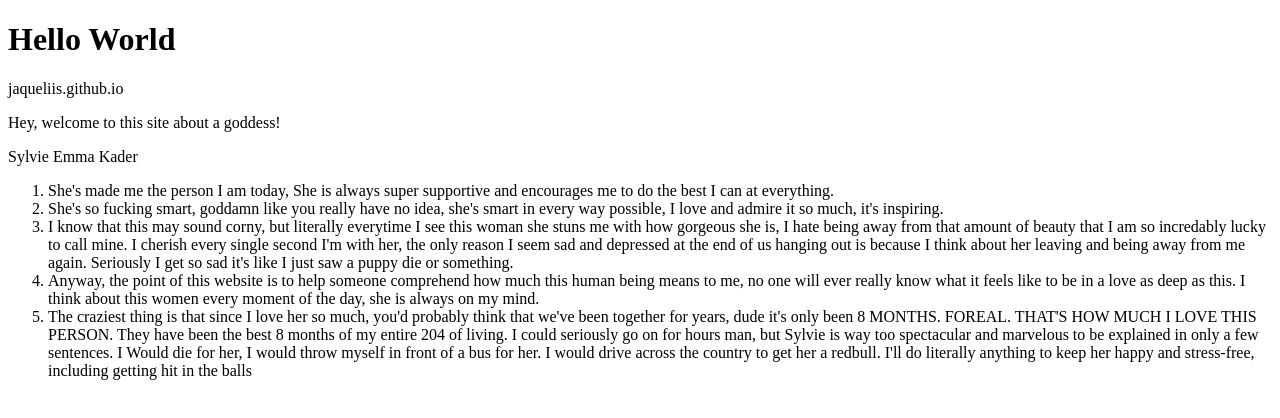
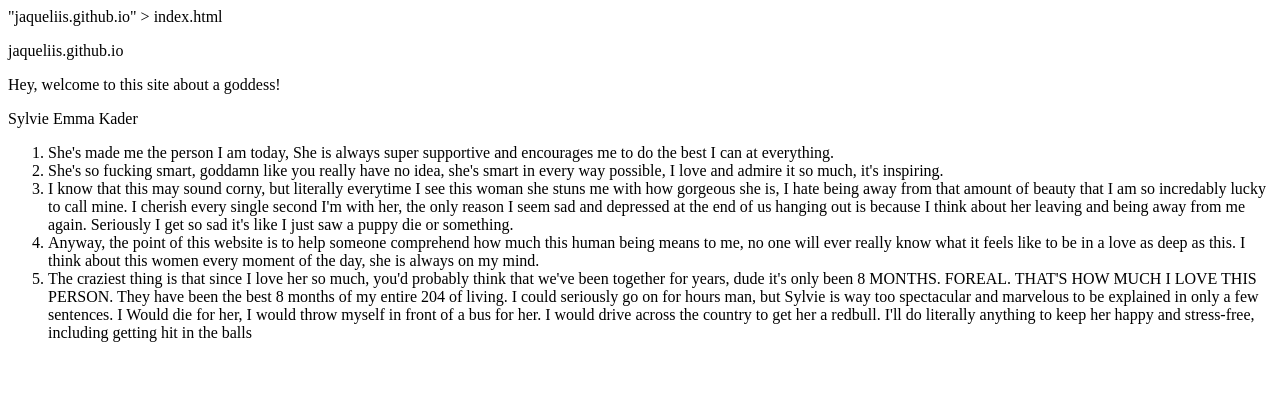
Before and after one commit to Jaqueliis/jaqueliis.github.io, a plain HTML site: page index.html in a window 1280 px wide. Drawn offline with Linux system fonts and the light colour scheme.

Commit message:
Update index.html

```diff
--- a/index.html
+++ b/index.html
@@ -1,7 +1,7 @@
 <!DOCTYPE html>
 <html>
 <body>
-<h1>Hello World</h1>
+"jaqueliis.github.io" > index.html
 <p>jaqueliis.github.io</p>
 </body>
 </html>
```
